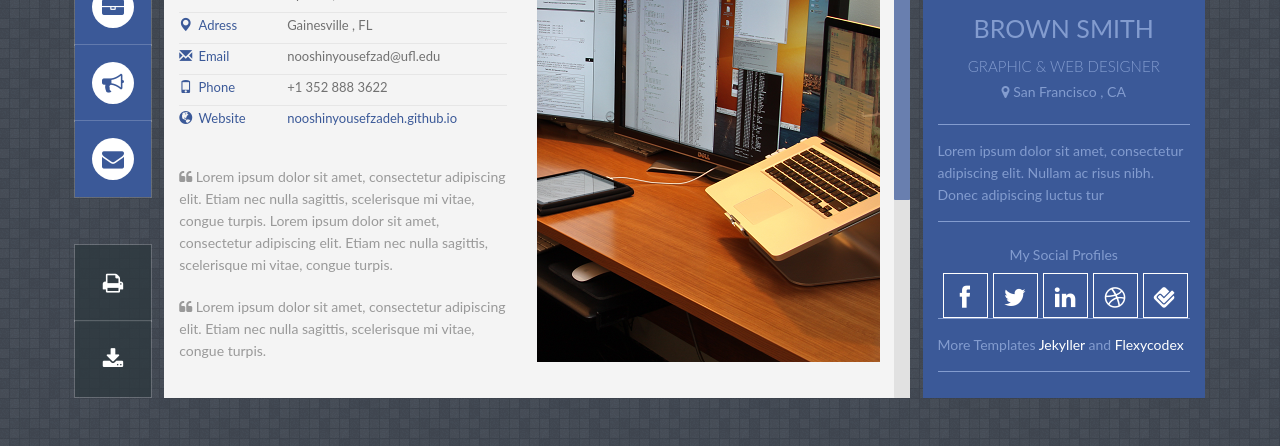
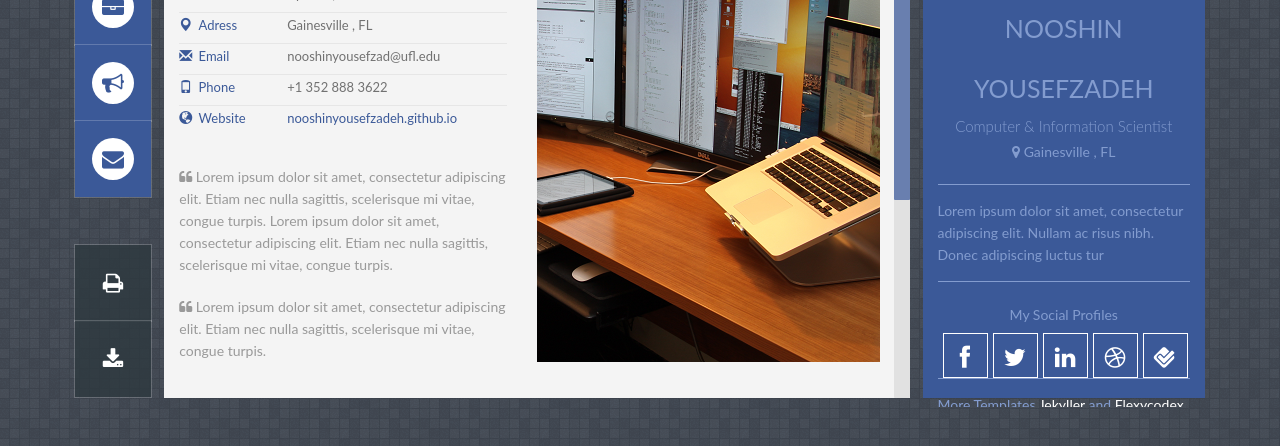
Before and after one commit to nooshinyousefzadeh/nooshinyousefzadeh.github.io, a Jekyll site: the page built from index.html, in a window 1280 px wide, cut to the strip 342-788 px from the top of the page. Built offline with Jekyll 4.4.1, drawn with Linux system fonts in a browser that asks for light colours; some web fonts are replaced.

Commit message:
Update _config.yml

```diff
--- a/_config.yml
+++ b/_config.yml
@@ -1,22 +1,20 @@
 
 title: My Resume
 url: 'http://junlulocky.com'
-baseurl: '/PanelCV' #change it according to your repository name
+baseurl: '/nooshinyousefzadeh' #change it according to your repository name
 
 
 
 # Profile information
-yourname: Brown Smith  ## put your name
-title: 'GRAPHIC &amp; WEB DESIGNER'  ## your title
-location: San Francisco , CA
+yourname: Nooshin Yousefzadeh  ## put your name
+title: 'Computer &amp; Information Scientist'  ## your title
+location: Gainesville , FL
 
 
 ## Social Profiles
-facebook: http://www.facebook.com  ## your facebook account url
-twitter: http://www.twitter.com  ## your twitter account url
-linkedin: http://www.linkedin.com  ## your linkedin account url
-dribbble: http://www.dribble.com  ## you dribbble account url
-foursquare: http://www.foursquare.com  ## your foursquare account url
+facebook: https://www.facebook.com/profile.php?id=100074428954144
+twitter: https://twitter.com/nooshin_yfz
+linkedin: https://www.linkedin.com/in/nooshin-yousefzadeh-30314a73/
 
 
 
```
